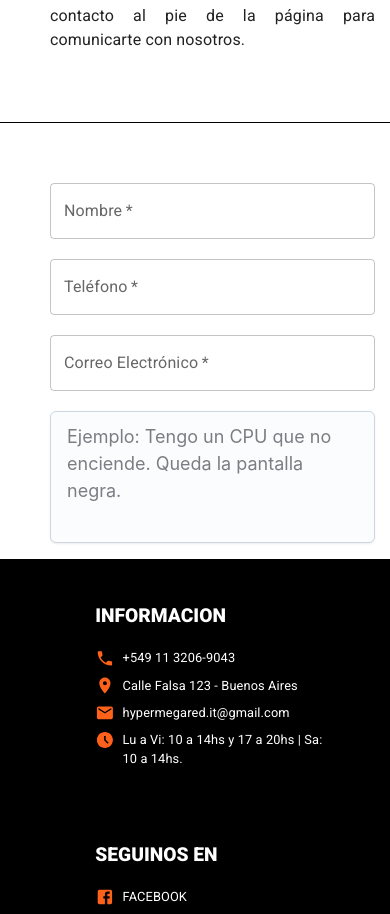
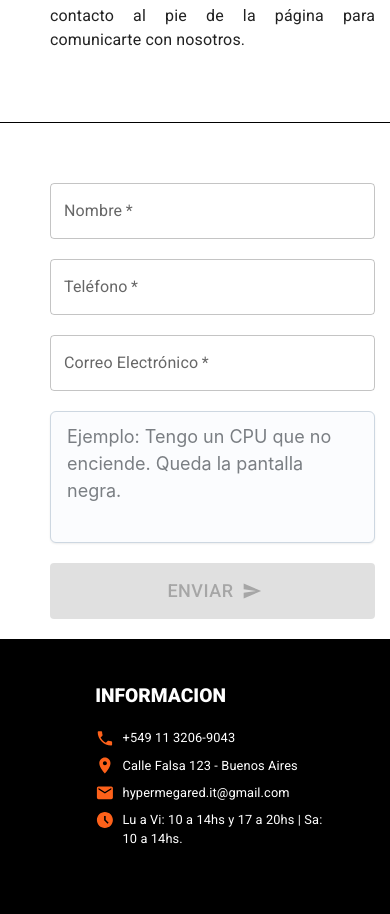
Before and after one commit to gabiMaglia/PF_HENRY, a React (Vite) app in the folder Client/: page /support in a window 390 px wide. Shown: the part 1444-2358 px from the top of the page. Built offline with nearby package versions, Linux system fonts and the light colour scheme; no server answers; what react-google-recaptcha-v3 would draw is missing.

Commit message:
arreglando estilos mobile

```diff
--- a/Client/src/components/Dropdown/Dropdown.component.jsx
+++ b/Client/src/components/Dropdown/Dropdown.component.jsx
@@ -67,6 +67,7 @@ const Dropdown = () => {
           },
           "@media (max-width: 480px)": {
             padding: "50px",
+            marginBottom: "100px",
           },
         }}
       >
--- a/Client/src/components/Support/Support.component.jsx
+++ b/Client/src/components/Support/Support.component.jsx
@@ -223,6 +223,9 @@ const SupportComponent = () => {
                 marginTop: "10px",
                 order: "2",
               },
+              "@media (max-width: 480px)": {
+                marginBottom: "70px",
+              },
             }}
           >
             <TextField
```
